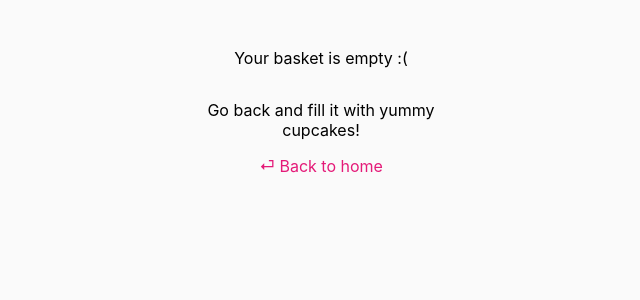
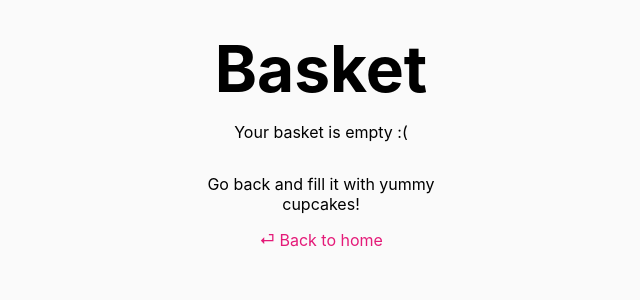
Before and after one commit to fac-23/week6-adam-milly-oli-orian, a Next.js app: page /basket in a window 1280 px wide. Shown: the top 300 px of the page, without its empty margins (319-959 px from the left). Built offline with nearby package versions, Linux system fonts and the light colour scheme.

Commit message:
Move h1 to top of ul so it does not render for every item
Fixes #43

```diff
--- a/pages/basket.js
+++ b/pages/basket.js
@@ -27,6 +27,7 @@ export default function Basket() {
 
   return (
     <ul className={styles.basket}>
+      <h1 className={styles.title}>Basket</h1>
       {!basketItems ? (
         <li className="flex-column">
           <p>Your basket is empty :( </p>
@@ -38,7 +39,6 @@ export default function Basket() {
       ) : (
         basketItems.map(({ id, name, price, description, url }) => (
           <li className={styles.list} key={id}>
-            <h1 className={styles.title}>Basket</h1>
             <Image
               className={styles.productImage}
               src={url}
```
